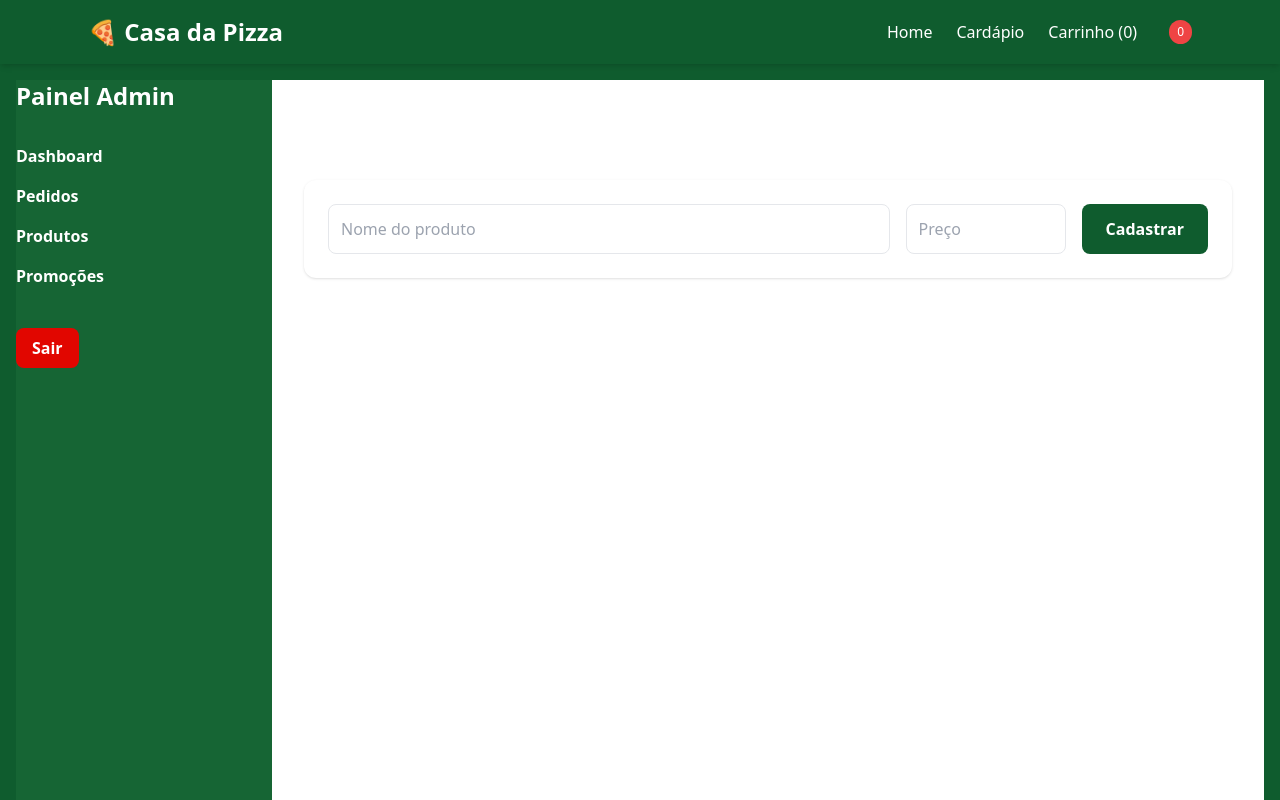
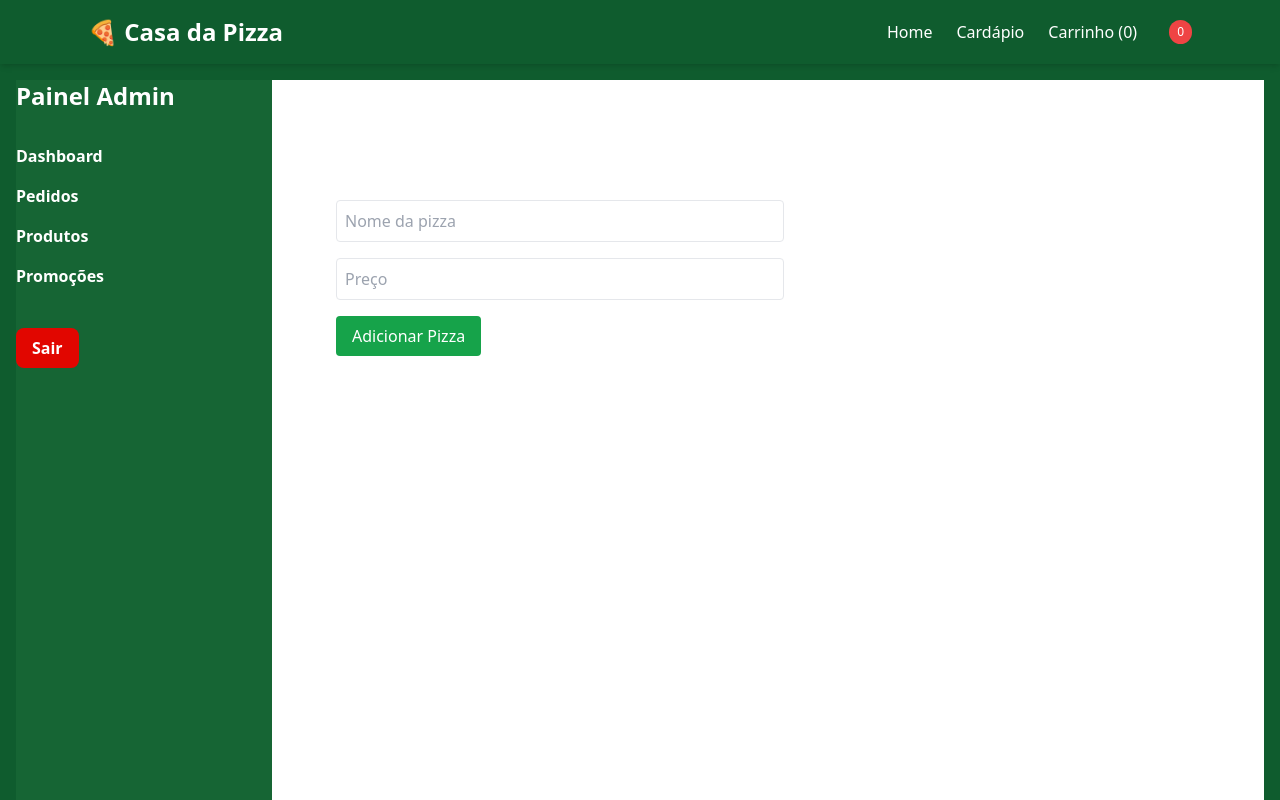
Before and after one commit to kelvin-dev23/pjt-pizzaria, a React (Vite) app: page /admin/produtos in a window 1280 px wide. Shown: the top 800 px of the page. Built offline with nearby package versions, Linux system fonts and the light colour scheme; sample sign-in values are in the browser's storage.

Commit message:
feat(admin): permite adicionar pizzas dinamicamente pelo painel

```diff
--- a/src/pages/Admin/Produtos.tsx
+++ b/src/pages/Admin/Produtos.tsx
@@ -1,127 +1,64 @@
-import { useEffect, useState } from "react";
+import { useState } from "react";
 
-interface Produto {
-  id: number;
-  nome: string;
-  preco: number;
+export function Produtos() {
+  const [nome, setNome] = useState("");
+  const [preco, setPreco] = useState("");
+
+  function adicionarPizza() {
+    const pizzasSalvas = localStorage.getItem("pizzas");
+
+    let lista = [];
+
+    if (pizzasSalvas) {
+      lista = JSON.parse(pizzasSalvas);
     }
 
-export function Produtos() {
-  const [produtos, setProdutos] = useState<Produto[]>([]);
-  const [nome, setNome] = useState("");
-  const [preco, setPreco] = useState("");
-  const [editandoId, setEditandoId] = useState<number | null>(null);
-
-  useEffect(() => {
-    const produtosSalvos = JSON.parse(localStorage.getItem("produtos") || "[]");
-    setProdutos(produtosSalvos);
-  }, []);
-
-  function salvarProduto(e: React.FormEvent) {
-    e.preventDefault();
-
-    if (!nome || !preco) return;
-
-    if (editandoId) {
-      const atualizados = produtos.map((produto) =>
-        produto.id === editandoId
-          ? { ...produto, nome, preco: Number(preco) }
-          : produto
-      );
-
-      setProdutos(atualizados);
-      localStorage.setItem("produtos", JSON.stringify(atualizados));
-      setEditandoId(null);
-    } else {
-      const novoProduto = {
+    const novaPizza = {
       id: Date.now(),
       nome,
       preco: Number(preco),
     };
 
-      const atualizados = [...produtos, novoProduto];
-      setProdutos(atualizados);
-      localStorage.setItem("produtos", JSON.stringify(atualizados));
-    }
+    lista.push(novaPizza);
+
+    localStorage.setItem("pizzas", JSON.stringify(lista));
 
     setNome("");
     setPreco("");
-  }
 
-  function editarProduto(produto: Produto) {
-    setNome(produto.nome);
-    setPreco(produto.preco.toString());
-    setEditandoId(produto.id);
-  }
-
-  function excluirProduto(id: number) {
-    const atualizados = produtos.filter((produto) => produto.id !== id);
-    setProdutos(atualizados);
-    localStorage.setItem("produtos", JSON.stringify(atualizados));
+    alert("Pizza adicionada!");
   }
 
   return (
-    <div>
-      <h1 className="text-3xl font-bold mb-8">Produtos</h1>
+    <div className="p-8">
+      <h1 className="text-2xl font-bold mb-6">
+        Gerenciar Produtos
+      </h1>
 
-      <form
-        onSubmit={salvarProduto}
-        className="bg-white p-6 rounded-xl shadow mb-8"
-      >
-        <div className="flex gap-4">
+      <div className="space-y-4 max-w-md">
+
         <input
-            type="text"
-            placeholder="Nome do produto"
-            className="flex-1 p-3 border rounded-lg"
+          placeholder="Nome da pizza"
           value={nome}
           onChange={(e) => setNome(e.target.value)}
+          className="w-full border p-2 rounded"
         />
 
         <input
+          placeholder="Preço"
           type="number"
-            placeholder="Preço"
-            className="w-40 p-3 border rounded-lg"
           value={preco}
           onChange={(e) => setPreco(e.target.value)}
+          className="w-full border p-2 rounded"
         />
 
         <button
-            type="submit"
-            className="bg-primary text-white px-6 rounded-lg font-bold"
+          onClick={adicionarPizza}
+          className="bg-green-600 text-white px-4 py-2 rounded"
         >
-            {editandoId ? "Atualizar" : "Cadastrar"}
-          </button>
-        </div>
-      </form>
-
-      <div className="flex flex-col gap-4">
-        {produtos.map((produto) => (
-          <div
-            key={produto.id}
-            className="bg-white p-4 rounded-xl shadow flex justify-between items-center"
-          >
-            <div>
-              <h2 className="font-semibold">{produto.nome}</h2>
-              <p>R$ {produto.preco.toFixed(2)}</p>
-            </div>
-
-            <div className="flex gap-4">
-              <button
-                onClick={() => editarProduto(produto)}
-                className="text-blue-600 font-semibold"
-              >
-                Editar
+          Adicionar Pizza
         </button>
 
-              <button
-                onClick={() => excluirProduto(produto.id)}
-                className="text-red-600 font-semibold"
-              >
-                Excluir
-              </button>
-            </div>
-          </div>
-        ))}
       </div>
     </div>
   );
--- a/src/pages/Cardapio.tsx
+++ b/src/pages/Cardapio.tsx
@@ -1,11 +1,21 @@
-import { pizzas } from "../data/pizzas"
+import { useState, useEffect } from "react";
 import  { PizzaCard } from "../components/PizzaCards"
 import { Link } from "react-router-dom"
 
+
 export function Cardapio() {
+  const [pizzas, setPizzas] = useState<any[]>([]);
+  useEffect(() => {
+  const pizzasSalvas = localStorage.getItem("pizzas");
+
+  if (pizzasSalvas) {
+    setPizzas(JSON.parse(pizzasSalvas));
+  }
+}, []);
   return (
     <div className="p-8">
       <h1 className="text-3xl font-bold mb-6">Nosso Cardápio</h1>
+
 
       <div className="grid grid-cols-1 md:grid-cols-2 lg:grid-cols-3 gap-6">
         {pizzas.map((pizza) => (
```
Lines whose indentation alone changed are shown as unchanged.
